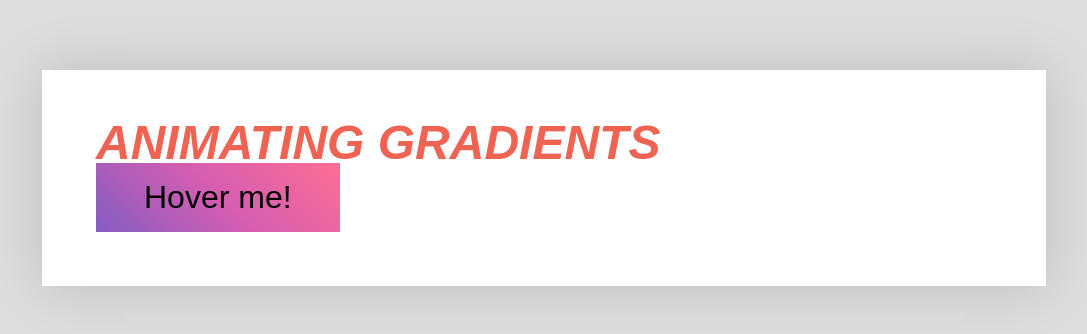
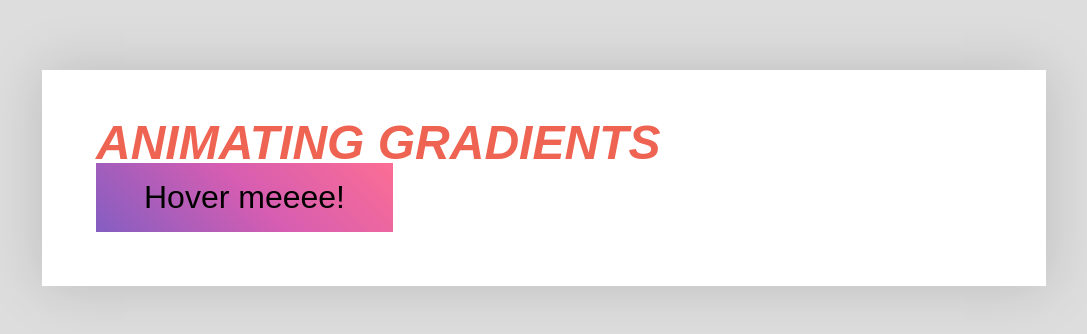
Before and after one commit to german518/animation-gradients, a plain HTML site: page index.html in a window 1280 px wide. Shown: the part 230-564 px from the top of the page, without its empty margins (96-1183 px from the left). Drawn offline with Linux system fonts and the light colour scheme.

Commit message:
añadi letras al texto del boton

```diff
--- a/index.html
+++ b/index.html
@@ -9,7 +9,7 @@
 <body>
     <div class="content">
         <h1 class="title">Animating gradients</h1>
-        <button class="fun">Hover me!</button>
+        <button class="fun">Hover meeee!</button>
     </div>
 </body>
 </html>
```
